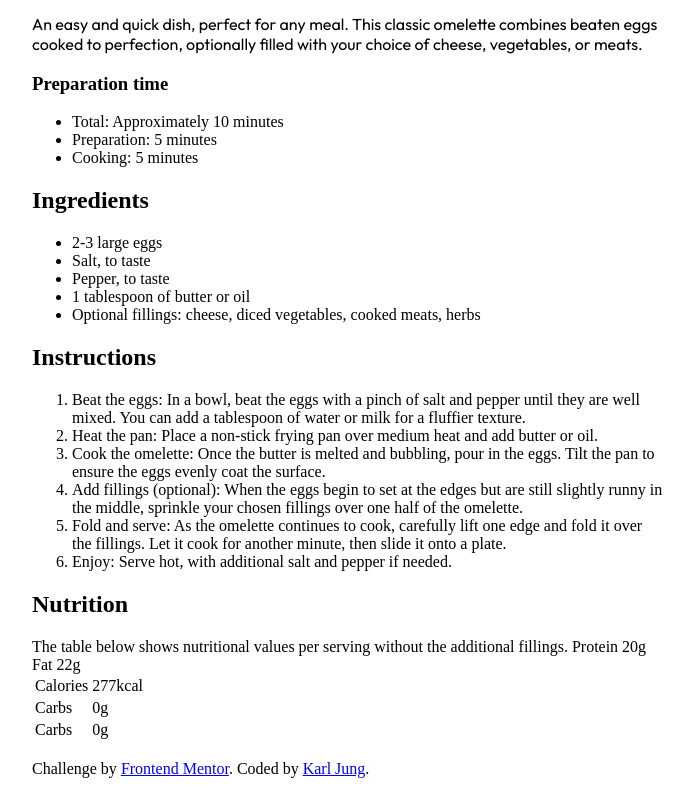
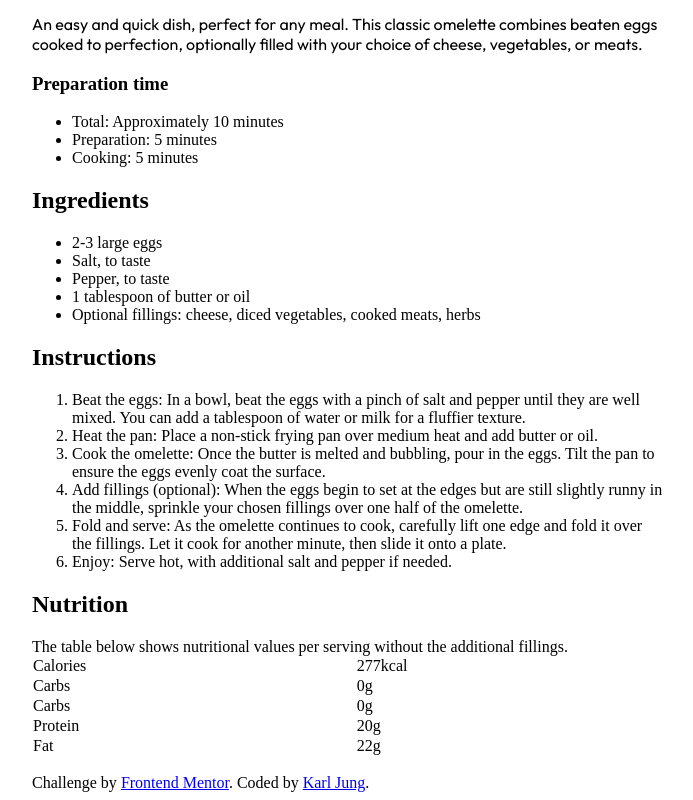
Before and after one commit to Karlj415/HTML-CSS_CHALLENGE_1, a plain HTML site: page index.html in a window 1280 px wide. Shown: the part 566-1366 px from the top of the page, without its empty margins (292-985 px from the left). Drawn offline with Linux system fonts and the light colour scheme.

Commit message:
Add Style to Table
Added new style that I learned to the HTML table

```diff
--- a/index.html
+++ b/index.html
@@ -86,12 +86,13 @@
         <tr>
     <td>Carbs</td>
             <td>0g</td>
-
-    Protein
-    20g
-
-    Fat
-    22g
+            </tr>
+            <tr>
+   <td>Protein</td>
+   <td>20g</td>
+    </tr>
+    <td>Fat</td>
+    <td>22g</td>
     </table>
     <br>
     <footer>
--- a/style.css
+++ b/style.css
@@ -5,6 +5,7 @@
 
 p {
     font-family: 'Outfit', serif;
+    font-size: 1rem;
 }
 
 .header-photo {
@@ -26,3 +27,8 @@ h1 {
     font-family: 'Young Serif', sans-serif;
     font-weight: 600;
 }
+
+table {
+    width: 100%;
+    border-collapse: collapse;
+}
```
